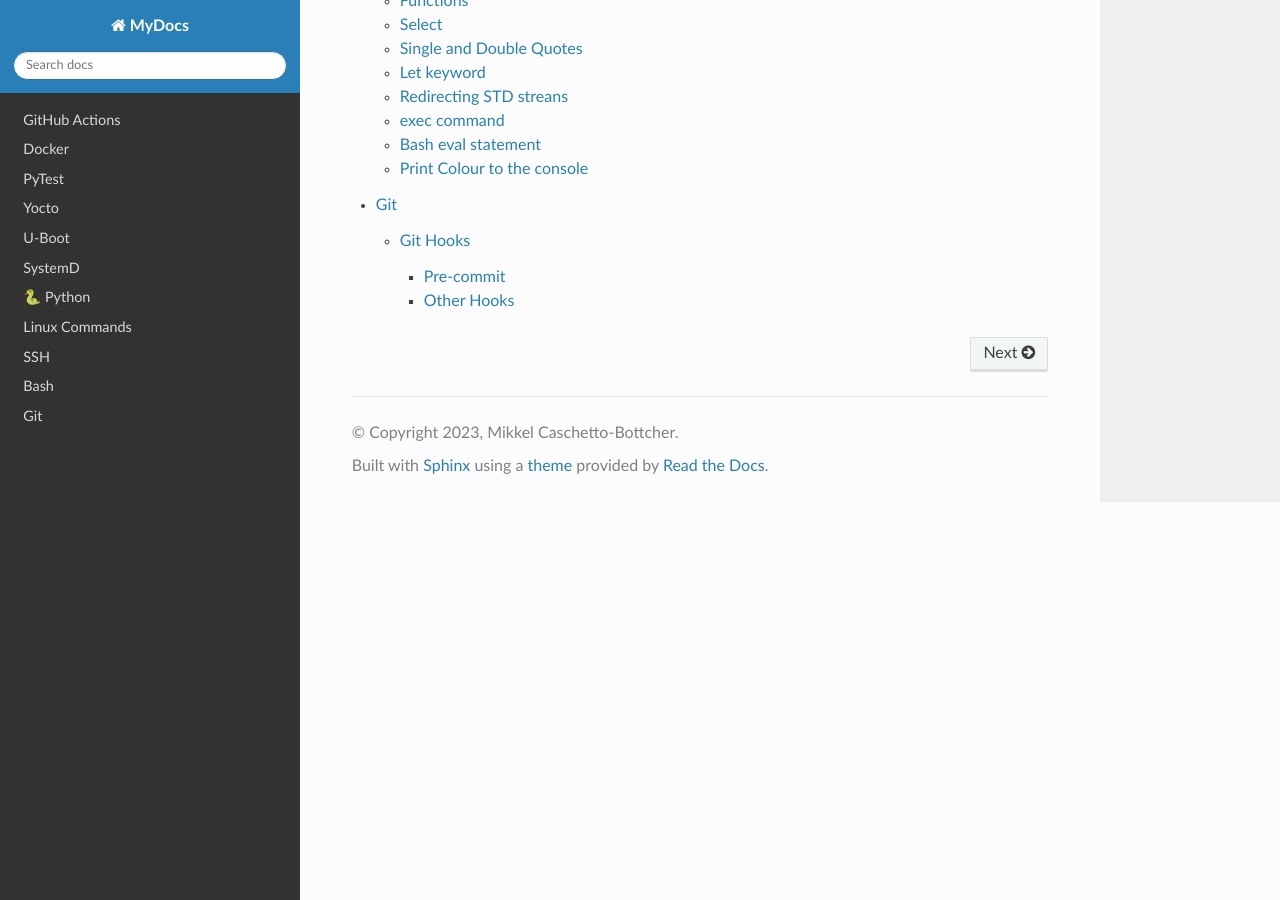
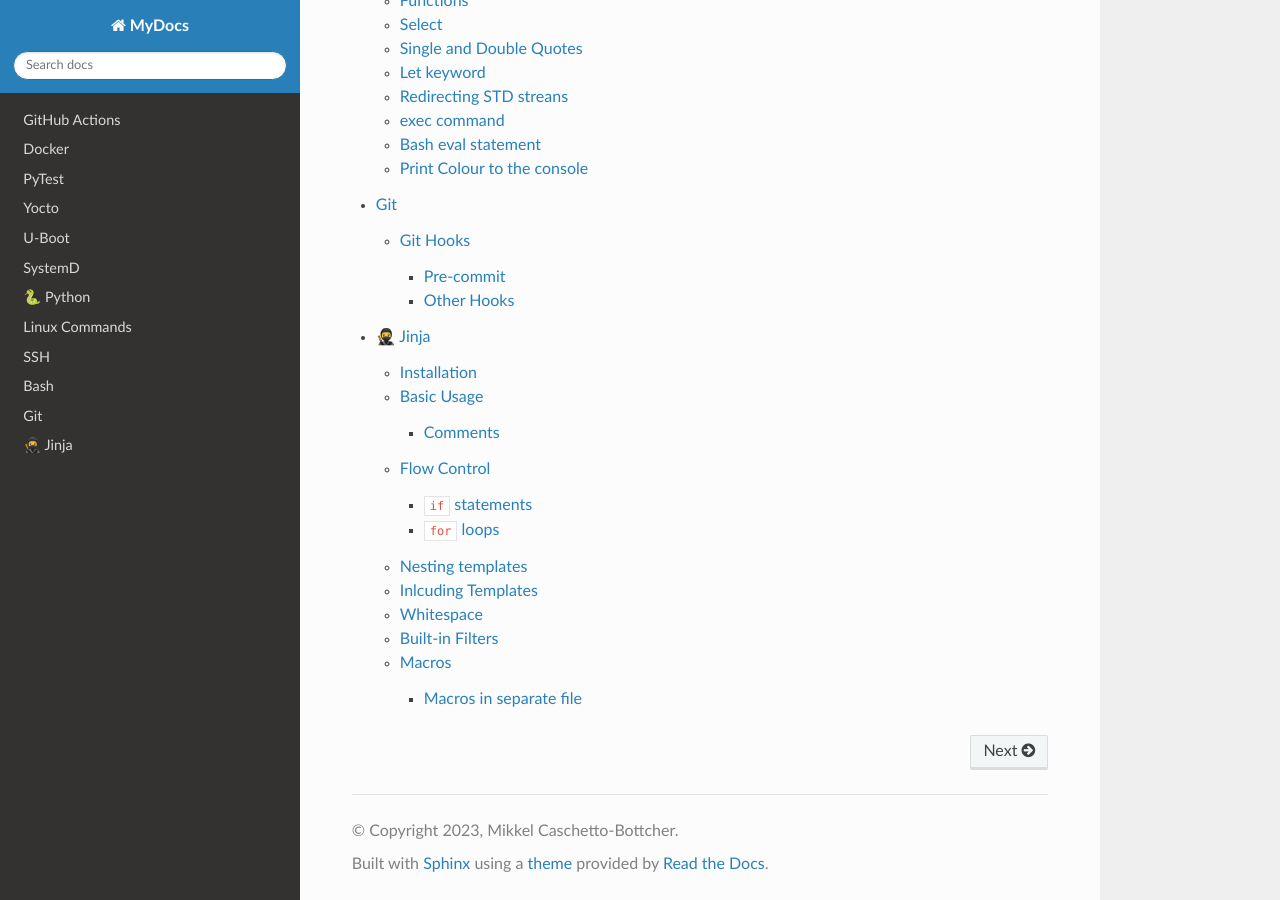
Before and after one commit to mcbottcher/my_docs, a Sphinx documentation site: the page built from docs/source/index.rst, in a window 1280 px wide and 900 px high, scrolled down 4379 px. Built offline with Sphinx 7.4.7 and the Read the Docs theme 2.0.0, drawn with Linux system fonts in a browser that asks for light colours; some of the changed lines change nothing that is shown.

Commit message:
jinja.rst: Added jinja page

```diff
--- a/docs/source/index.rst
+++ b/docs/source/index.rst
@@ -29,3 +29,4 @@
    ssh
    bash
    git
+   jinja
--- /dev/null
+++ b/docs/source/jinja.rst
@@ -0,0 +1,201 @@
+|:ninja:| Jinja
+================
+
+Jinja is a template engine, which allows you to generate text from a template.
+
+Installation
+------------
+
+Jinja2 is the version compatible with python3. You can install using pip:
+
+``pip install Jinja2``
+
+Basic Usage
+-----------
+
+With Jinja you provide a template file with variables that should be filled in.
+You load this file and then 'render' these varibales.
+
+.. code-block:: python
+    :caption: Basic Load and Rendering Example
+
+    from jinja2 import Environment, FileSystemLoader
+
+    name = "jinja"
+    environment = Environment(loader=FileSystemLoader("templates/"))
+    template = environment.get_template("message.txt")
+
+    # returns rendered template as a string
+    content = template.render(name=name)
+
+    print(content)
+
+
+.. code-block::
+    :caption: Example template file
+
+    Hello, my name is {{ name }}.
+
+Comments
+^^^^^^^^
+
+.. code-block::
+    :caption: Example of Jinja Comment
+
+    {# This is a comment #}
+
+
+Flow Control
+------------
+
+``if`` statements
+^^^^^^^^^^^^^^^^^
+
+.. code-block::
+    :caption: Example if statement
+
+    {% if score < 80 %}
+    You FAILED
+    {% else %}
+    You PASSED
+    {% endif %}
+
+``for`` loops
+^^^^^^^^^^^^^
+
+.. code-block::
+    :caption: Example using Jinja for loop
+
+    {% for student in students %}
+    Hello, my name is {{ student }}
+    {% endfor %}
+
+Nesting templates
+-----------------
+
+As you get more templates, you might want to keep common code in the same place.
+You can use Jinja's template inhertiance.
+
+.. code-block::
+    :caption: Example base template
+
+    Hello my name is {{ name }}.
+
+    {% block age %} By default my age is {{ age }} {% endblock age %}
+
+.. code-block::
+    :caption: Example child template
+
+    {% extends "base.template" %}
+
+    {% block age %} My new age is {{ age }} {% endblock age %}
+
+If the block age is not given in the overriding template, then the content from the default
+template will be used.
+
+Inlcuding Templates
+-------------------
+
+You are also able to include a whole other template in another template.
+
+.. note::
+    Template files which are meant to be included should be prefixed with an underscore in their name.
+
+.. code-block::
+    :caption: Example of Jinja include
+
+    {% include "_other.template" %}
+
+    Some more words.
+
+Whitespace
+----------
+
+You need take care about where Jinja will add in whitespace.
+
+.. code-block::
+    :caption: Example template
+
+    Hello
+    {# Just a comment #}
+    You
+
+.. code-block::
+    :caption: Produced text
+
+    Hello
+
+    You
+
+There a few ways you can avoid this.
+
+1. Enable ``trim_blocks`` and ``lstrip_blocks`` rendering options
+2. Use a ``-`` at the start or end of a block. e.g. ``{% if var == "1" -%}``
+
+Built-in Filters
+----------------
+
+You can see a list of built-in filters here: https://jinja.palletsprojects.com/en/3.1.x/templates/#builtin-filters
+You can apply a filter by using the pipe symbol ``|``.
+
+.. code-block::
+    :caption: Example Jinja filter
+
+    First name: {{ first_name | capitalize }}
+
+.. code-block::
+    :caption: Example chaining filters
+
+    {{ scraped_acl | first | trim }}
+
+Jinja allows you to write your own filters too. These are basically just python functions.
+See https://ttl255.com/jinja2-tutorial-part-4-template-filters/#:~:text=on%20our%20list.-,Writing%20Your%20Own%20Filters,-As%20I%20already
+for more info.
+
+Macros
+------
+
+Macros are nice for creating re-usable components.
+
+.. code-block::
+    :caption: Example Macros
+
+    {% macro banner() -%}
+    ===========================================
+    |   This device is property of BigCorpCo  |
+    |   Unauthorized access is unauthorized   |
+    |  Unless you're authorized to access it  |
+    |  In which case play nice and stay safe  |
+    ===========================================
+    {% endmacro -%}
+
+    {{ banner() }}
+
+.. code-block::
+    :caption: Example output
+
+    ===========================================
+    |   This device is property of BigCorpCo  |
+    |   Unauthorized access is unauthorized   |
+    |  Unless you're authorized to access it  |
+    |  In which case play nice and stay safe  |
+    ===========================================
+
+You are also able to pass arguments to macro calls.
+
+.. code-block::
+    :caption: Example with arguments
+
+    {% macro def_if_desc(if_role) -%}
+    Unused port, dedicated to {{ if_role }} devices
+    {%- endmacro -%}
+
+Macros are similar to python function in that they also can have args and kwargs.
+
+Macros in separate file
+^^^^^^^^^^^^^^^^^^^^^^^
+
+You can store macros in a separate file and import them into your file as needed.
+
+For example, to import: ``{% import 'macros.file' as macros -%}``.
+You can access a macro by using ``macro.<macro_name>``.
```
